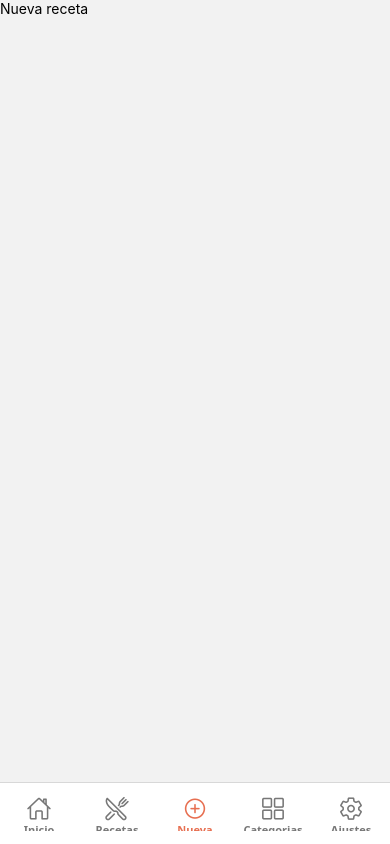
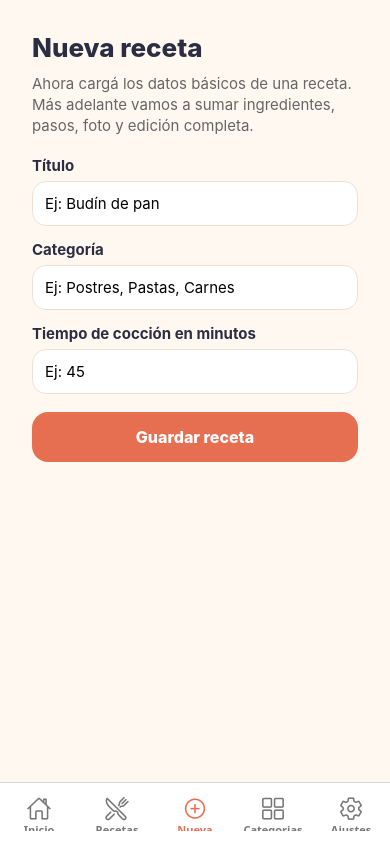
Before and after one commit to ignaci0vidal/ProyectoFinalMobile, a React Native app: screen /Nueva in a window 390 px wide. Built offline with nearby package versions, Linux system fonts and the light colour scheme.

Commit message:
Agrega formulario minimo para crear recetas

```diff
--- a/components/PrimaryButton.tsx
+++ b/components/PrimaryButton.tsx
@@ -1,23 +1,40 @@
-import { Recipe } from '../types/recipe';
+import React from 'react';
+import { StyleSheet, Text, TouchableOpacity } from 'react-native';
 
-export const getRecipeCategories = (recipes: Recipe[]) => {
-  return Array.from(new Set(recipes.map((recipe) => recipe.category)));
+type Props = {
+  label: string;
+  onPress: () => void;
+  danger?: boolean;
 };
 
-export const getRecipesByCategory = (recipes: Recipe[], category: string) => {
-  return recipes.filter((recipe) => recipe.category === category);
+const PrimaryButton: React.FC<Props> = ({ label, onPress, danger = false }) => {
+  return (
+    <TouchableOpacity
+      style={[styles.button, danger && styles.buttonDanger]}
+      onPress={onPress}
+    >
+      <Text style={styles.text}>{label}</Text>
+    </TouchableOpacity>
+  );
 };
 
-export const getFavoriteRecipes = (recipes: Recipe[]) => {
-  return recipes.filter((recipe) => recipe.isFavorite);
-};
+const styles = StyleSheet.create({
+  button: {
+    backgroundColor: '#e76f51',
+    paddingVertical: 15,
+    paddingHorizontal: 18,
+    borderRadius: 16,
+    alignItems: 'center',
+    marginTop: 4,
+  },
+  buttonDanger: {
+    backgroundColor: '#e63946',
+  },
+  text: {
+    color: '#ffffff',
+    fontSize: 16,
+    fontWeight: '800',
+  },
+});
 
-export const formatTimer = (secondsLeft: number) => {
-  const minutes = Math.floor(secondsLeft / 60);
-  const seconds = secondsLeft % 60;
-
-  return `${String(minutes).padStart(2, '0')}:${String(seconds).padStart(
-    2,
-    '0'
-  )}`;
-};
+export default PrimaryButton;
--- a/screens/RecipeFormScreen.tsx
+++ b/screens/RecipeFormScreen.tsx
@@ -1,16 +1,140 @@
-import React from 'react';
-import { SafeAreaView, Text } from 'react-native';
+import React, { useState } from 'react';
+import {
+  Alert,
+  SafeAreaView,
+  ScrollView,
+  StyleSheet,
+  Text,
+} from 'react-native';
+
+import FormInput from '../components/FormInput';
+import PrimaryButton from '../components/PrimaryButton';
+import { useRecipes } from '../data/RecipesContext';
 
 type Props = {
   mode?: 'create' | 'edit';
 };
 
 const RecipeFormScreen: React.FC<Props> = ({ mode = 'create' }) => {
+  const { addRecipe } = useRecipes();
+
+  const [title, setTitle] = useState('');
+  const [category, setCategory] = useState('');
+  const [cookingTime, setCookingTime] = useState('');
+
+  const clearForm = () => {
+    setTitle('');
+    setCategory('');
+    setCookingTime('');
+  };
+
+  // Validación simple para los campos básicos.
+  const validateForm = () => {
+    if (!title.trim()) {
+      return 'El título es obligatorio.';
+    }
+
+    if (!category.trim()) {
+      return 'La categoría es obligatoria.';
+    }
+
+    const parsedCookingTime = Number(cookingTime);
+
+    if (Number.isNaN(parsedCookingTime) || parsedCookingTime <= 0) {
+      return 'El tiempo de cocción debe ser un número mayor a 0 para poder usar el timer.';
+    }
+
+    return null;
+  };
+
+  const handleSave = async () => {
+    const error = validateForm();
+
+    if (error) {
+      Alert.alert('Revisá el formulario', error);
+      return;
+    }
+
+    await addRecipe({
+      title: title.trim(),
+      category: category.trim(),
+      description: 'Sin descripción cargada.',
+      ingredients: 'Ingredientes pendientes de cargar.',
+      steps: 'Pasos pendientes de cargar.',
+      cookingTime: Number(cookingTime),
+      imageUri: undefined,
+      isFavorite: false,
+    });
+
+    Alert.alert('Receta guardada', 'La receta fue agregada a tu recetario correctamente.');
+    clearForm();
+  };
+
   return (
-    <SafeAreaView>
-      <Text>{mode === 'create' ? 'Nueva receta' : 'Editar receta'}</Text>
+    <SafeAreaView style={styles.screen}>
+      <ScrollView contentContainerStyle={styles.content}>
+        <Text style={styles.title}>
+          {mode === 'create' ? 'Nueva receta' : 'Editar receta'}
+        </Text>
+
+        <Text style={styles.helperText}>
+          Ahora cargá los datos básicos de una receta. Más adelante vamos a sumar
+          ingredientes, pasos, foto y edición completa.
+        </Text>
+
+        <FormInput
+          label="Título"
+          value={title}
+          onChangeText={setTitle}
+          placeholder="Ej: Budín de pan"
+        />
+
+        <FormInput
+          label="Categoría"
+          value={category}
+          onChangeText={setCategory}
+          placeholder="Ej: Postres, Pastas, Carnes"
+        />
+
+        <FormInput
+          label="Tiempo de cocción en minutos"
+          value={cookingTime}
+          onChangeText={setCookingTime}
+          placeholder="Ej: 45"
+          keyboardType="numeric"
+        />
+
+        <PrimaryButton label="Guardar receta" onPress={handleSave} />
+      </ScrollView>
     </SafeAreaView>
   );
 };
 
+const styles = StyleSheet.create({
+  screen: {
+    flex: 1,
+    backgroundColor: '#fff8f0',
+  },
+  content: {
+    width: '100%',
+    maxWidth: 920,
+    alignSelf: 'center',
+    paddingHorizontal: 32,
+    paddingTop: 32,
+    paddingBottom: 40,
+  },
+  title: {
+    fontSize: 26,
+    fontWeight: '800',
+    color: '#2b2d42',
+    marginBottom: 10,
+  },
+  helperText: {
+    fontSize: 15,
+    color: '#666',
+    lineHeight: 21,
+    marginBottom: 20,
+  },
+});
+
 export default RecipeFormScreen;
```
